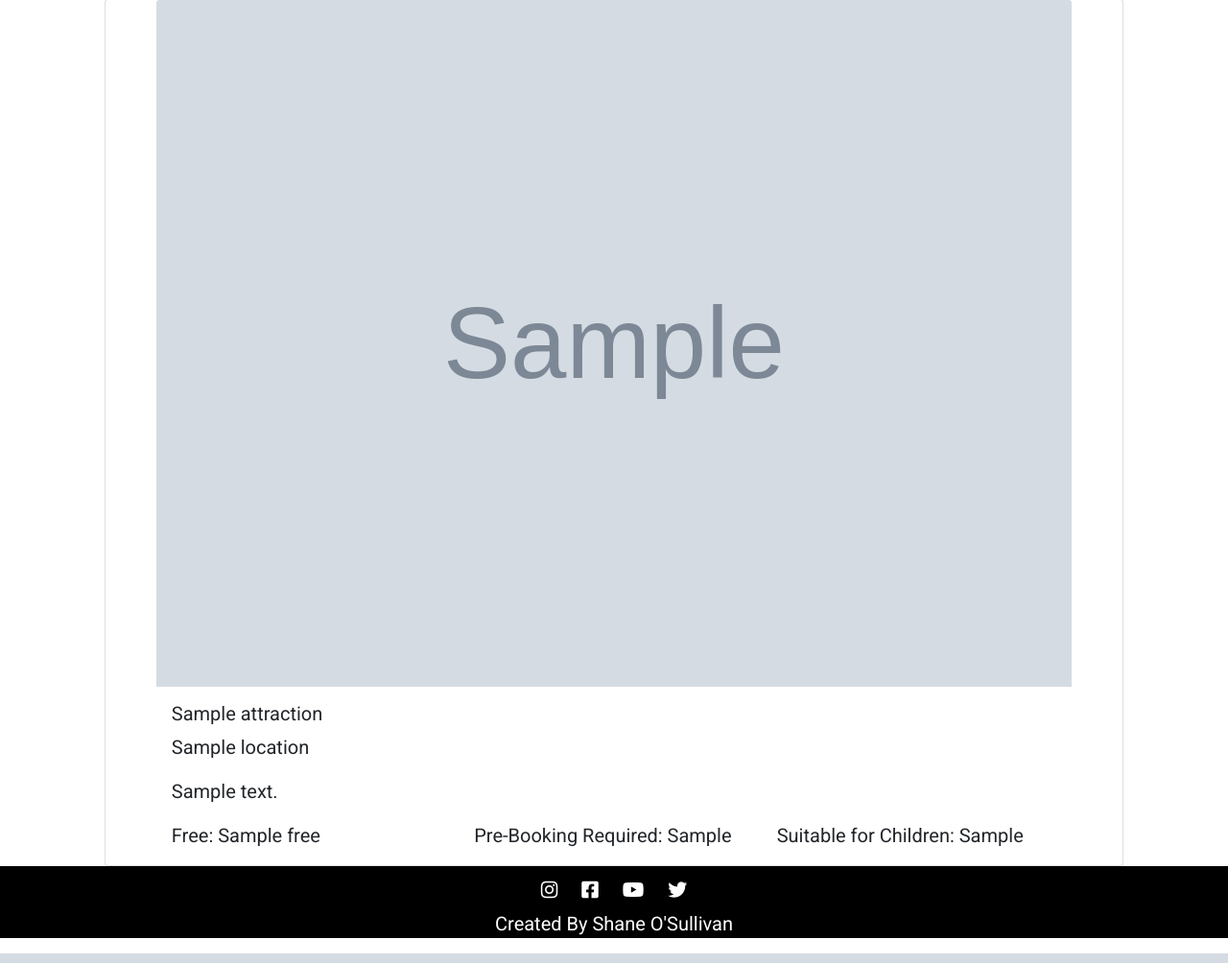
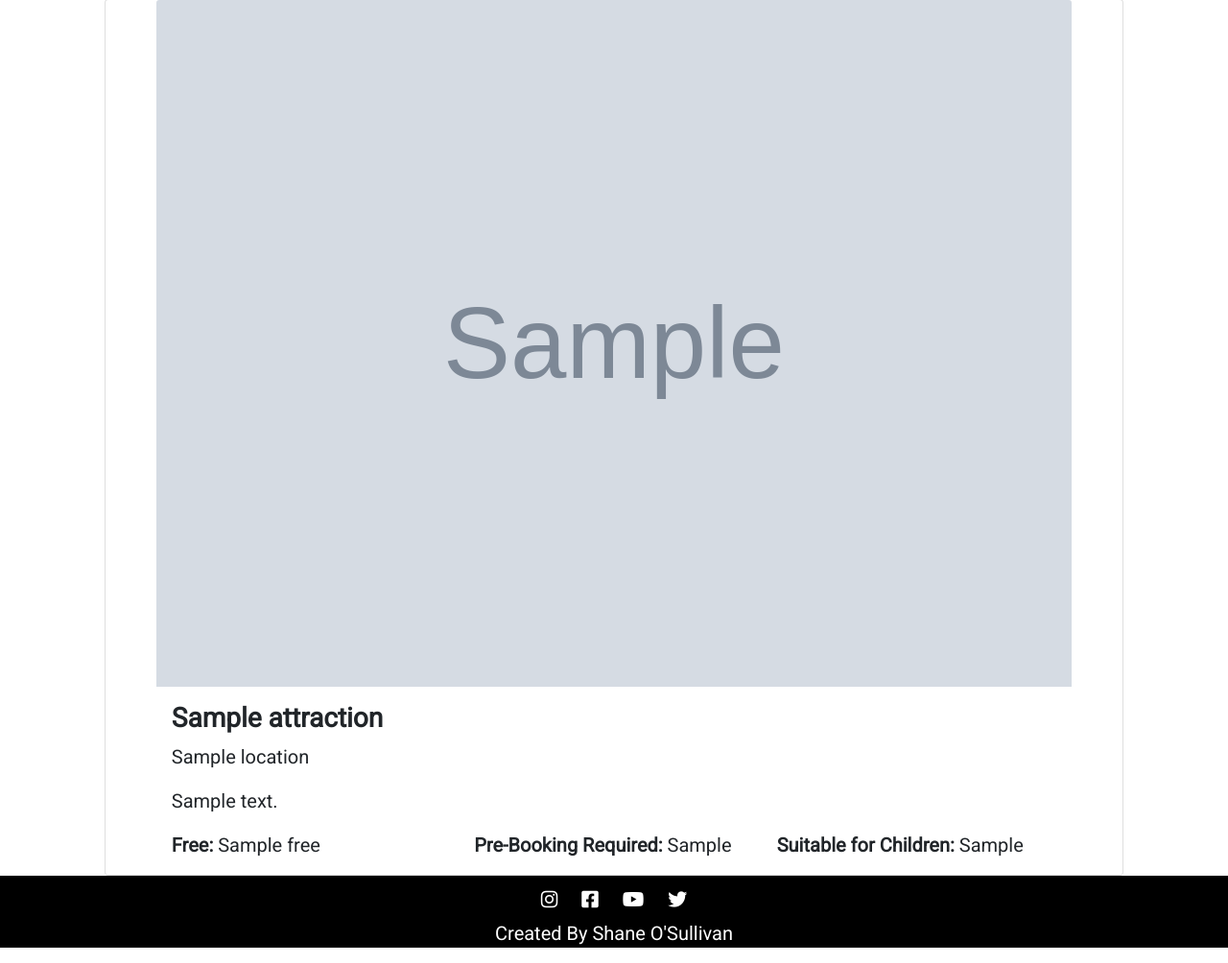
Before and after one commit to shane-os/my-next-adventure, a Flask app: page /search in a window 1280 px wide. Shown: the part 78-1082 px from the top of the page at 96% size. Run offline with Flask 2, Linux system fonts and the light colour scheme; grey boxes marked "Sample" are stand-in pictures; a database or web service that is not in the repository returns one stand-in record (values such as "Sample title"); some libraries are stand-ins or nearby versions.

Commit message:
Style attractions page text

```diff
--- a/templates/pages/attractions.html
+++ b/templates/pages/attractions.html
@@ -22,18 +22,18 @@
                 <div class="card">
                     <img class="card-img-top" src="{{ attraction.image }}" alt="{{ attraction.attraction_name }}">
                     <div class="card-body">
-                        <h5 class="card-title">{{ attraction.attraction_name }}</h5>
+                        <h3 class="card-title"><b>{{ attraction.attraction_name }}</b></h3>
                         <p class="card-text">{{ attraction.location }}</p>
                         <p class="card-text">{{ attraction.description }}</p>
                         <div class="row">
                             <div class="col">
-                                <p class="card-text" >Free: {{ attraction.free }}</p>
+                                <p class="card-text" ><b>Free:</b> {{ attraction.free }}</p>
                             </div>
                             <div class="col">
-                                <p class="card-text">Pre-Booking Required: {{ attraction.pre_booking_required }}</p>
+                                <p class="card-text"><b>Pre-Booking Required:</b> {{ attraction.pre_booking_required }}</p>
                             </div>
                             <div class="col">
-                                <p class="card-text">Suitable for Children: {{ attraction.suitable_for_children }}</p>
+                                <p class="card-text"><b>Suitable for Children:</b> {{ attraction.suitable_for_children }}</p>
                             </div>
                         </div>
                         {% if session.user %}
```
